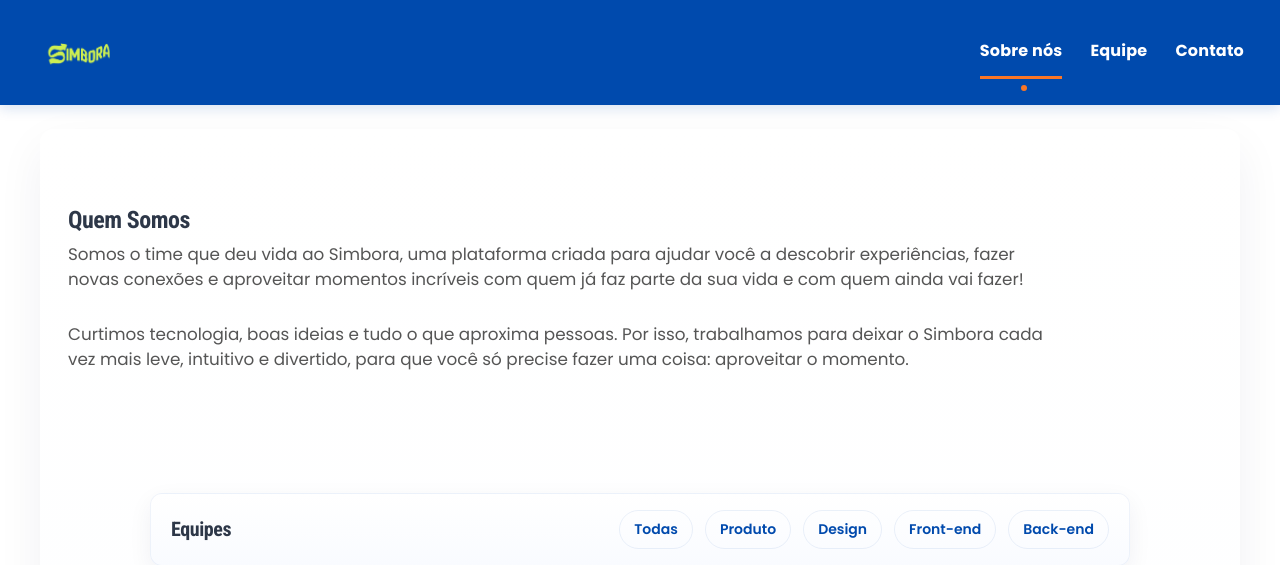
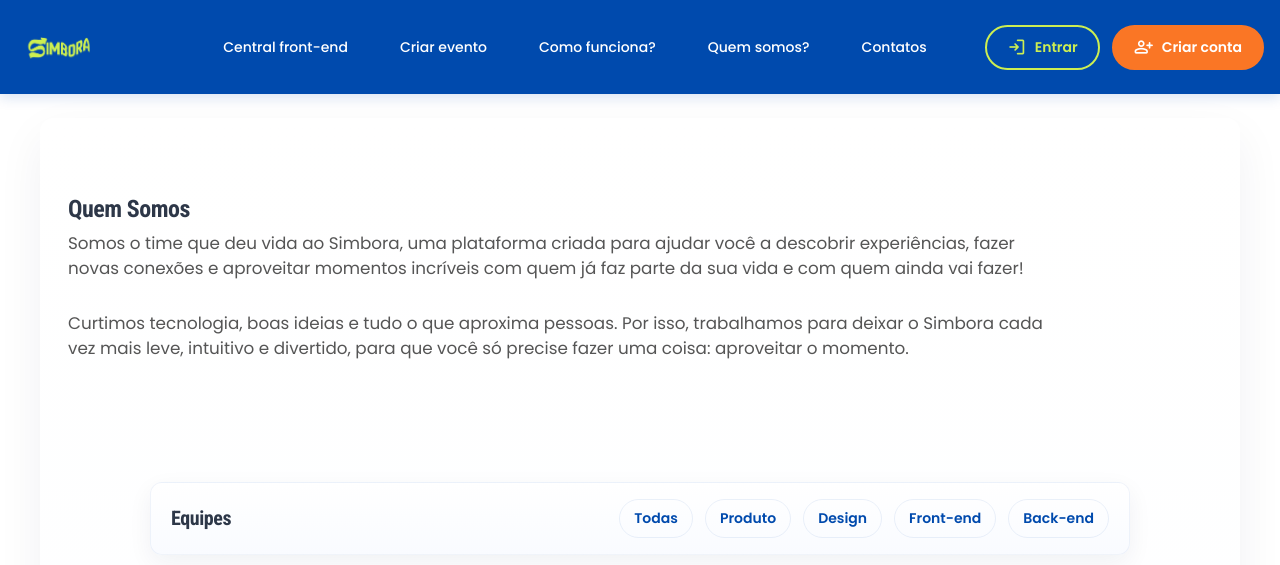
Before and after one commit to simboralab/front-end, a website: page quem-somos.html in a window 1280 px wide. Shown: the top 565 px of the page. Drawn offline with nearby package versions, Linux system fonts and the light colour scheme.

Commit message:
Adiciona menu na pagina quem somos

```diff
--- a/quem-somos.html
+++ b/quem-somos.html
@@ -9,21 +9,39 @@
 		<link href="https://fonts.googleapis.com/css2?family=Poppins:wght@300;400;500;600;700&family=Roboto+Condensed:wght@300;400;700&display=swap" rel="stylesheet">
 		<link rel="stylesheet" href="https://fonts.googleapis.com/css2?family=Material+Symbols+Rounded:opsz,wght,FILL,GRAD@20..48,100..700,0..1,-50..200" />
 		<link rel="stylesheet" href="static/css/style.css">
-    <link rel="stylesheet" href="static/css/principal.css">
+    	<link rel="stylesheet" href="static/css/principal.css">
 		<link rel="stylesheet" href="static/css/quem-somos.css">
 	</head>
 	<body>
 		<header class="hero-header">
-        <nav class="nav-quem-somos" aria-label="Navegação interna Quem Somos">
-				<a href="index.html" class="nav-logo" aria-label="Simbora - início">
-					<img src="static/img/logo/marca_verde.png" alt="Simbora" />
-				</a>
-				<div class="nav-links">
-					<a href="#sobre-nos" class="ativo">Sobre nós</a>
-					<a href="#equipe">Equipe</a>
-					<a href="#contato">Contato</a>
-				</div>
-			</nav>
+        <div class="header-container">
+            <a href="index.html" class="logo-link" aria-label="Página Inicial do Simbora">
+                <img src="static/img/logo/marca_verde.png" alt="Simbora" class="logo-img-header">
+            </a>
+
+            <nav class="nav-menu">
+                <a href="central.html" class="nav-link">Central front-end</a>
+                <a href="create-event.html" class="nav-link">Criar evento</a>
+                <a href="#" class="nav-link">Como funciona?</a>
+                <a href="quem-somos.html" class="nav-link">Quem somos?</a>
+                <a href="#" class="nav-link">Contatos</a>
+
+                <div class="auth-buttons">
+                    <a href="account.html" class="btn-login">
+                        <span class="material-symbols-rounded">login</span>
+                        Entrar
+                    </a>
+                    <a href="account.html" class="btn-signup">
+                        <span class="material-symbols-rounded">person_add</span>
+                        Criar conta
+                    </a>
+                </div>
+            </nav>
+
+            <button class="menu-toggle" aria-label="Abrir menu">
+                <span class="material-symbols-rounded">menu</span>
+            </button>
+        </div>
     </header>
 
 		<main class="container quem-somos-secao">
```
